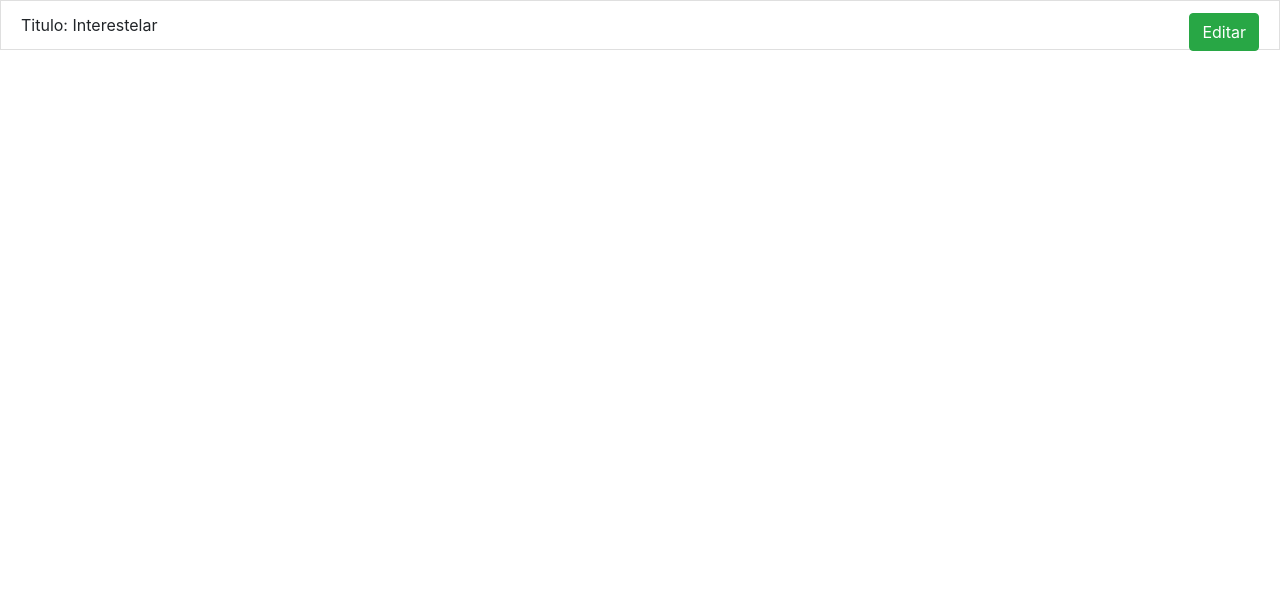
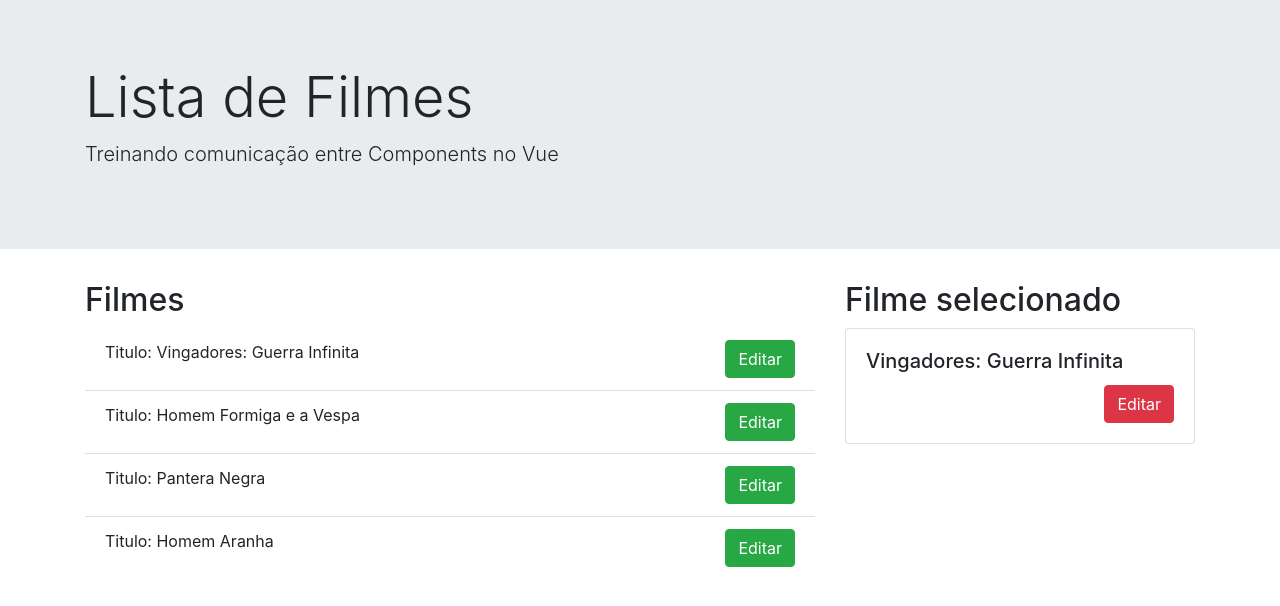
Before and after one commit to leonardo-santoz/vue-components-communication, a Vue app: page / in a window 1280 px wide. Shown: the top 606 px of the page. Built offline with nearby package versions, Linux system fonts and the light colour scheme.

Commit message:
removendo codigo desnecessario

```diff
--- a/public/index.html
+++ b/public/index.html
@@ -1,20 +1,24 @@
 <!DOCTYPE html>
 <html lang="en">
+
 <head>
   <meta charset="utf-8">
   <meta http-equiv="X-UA-Compatible" content="IE=edge">
   <meta name="viewport" content="width=device-width,initial-scale=1.0">
   <link rel="icon" href="<%= BASE_URL %>favicon.ico">
-    <link rel="stylesheet" href="https://cdn.jsdelivr.net/npm/bootstrap@4.5.3/dist/css/bootstrap.min.css" integrity="sha384-TX8t27EcRE3e/ihU7zmQxVncDAy5uIKz4rEkgIXeMed4M0jlfIDPvg6uqKI2xXr2" crossorigin="anonymous">
+  <link rel="stylesheet" href="https://cdn.jsdelivr.net/npm/bootstrap@4.5.3/dist/css/bootstrap.min.css"
+    integrity="sha384-TX8t27EcRE3e/ihU7zmQxVncDAy5uIKz4rEkgIXeMed4M0jlfIDPvg6uqKI2xXr2" crossorigin="anonymous">
   <title><%= htmlWebpackPlugin.options.title %></title>
 </head>
+
 <body>
   <noscript>
-      <strong>We're sorry but <%= htmlWebpackPlugin.options.title %> doesn't work properly without JavaScript enabled. Please enable it to continue.</strong>
+    <strong>We're sorry but <%= htmlWebpackPlugin.options.title %> doesn't work properly without JavaScript enabled.
+      Please enable it to continue.</strong>
   </noscript>
   <div id="app">
-      <filmes-lista-iten filme-titulo="Interestelar" ></filmes-lista-iten>
   </div>
   <!-- built files will be auto injected -->
 </body>
+
 </html>
--- a/src/components/FilmesLista.vue
+++ b/src/components/FilmesLista.vue
@@ -4,9 +4,9 @@
     <div class="col-8">
         <h2>Filmes</h2>
 
-        <div class="list-group list-group-flush">
+        <ul class="list-group list-group-flush">
             <FilmesListaIten v-for="(filme, index) in filmes" :key="index" :filmeTitulo="filme" />
-        </div>
+        </ul>
     </div>
 
     <!-- coluna 2 -->
--- a/src/components/FilmesListaIten.vue
+++ b/src/components/FilmesListaIten.vue
@@ -13,8 +13,5 @@ export default {
             return `Titulo: ${this.filmeTitulo}`;
         },
     },
-    created() {
-        console.log("Filme titulo: ", this.filmeTitulo);
-    },
 };
 </script>
--- a/src/main.js
+++ b/src/main.js
@@ -1,12 +1,8 @@
 import Vue from 'vue'
-// import App from './App.vue'
-
-import FilmesListaIten from './components/FilmesListaIten'
+import App from './App.vue'
 
 Vue.config.productionTip = false
 
 new Vue({
-  components: {
-    FilmesListaIten
-  }
+  render: h => h(App),
 }).$mount('#app')
--- a/vue.config.js
+++ /dev/null
@@ -1,3 +0,0 @@
-module.exports = {
-    runtimeCompiler: true
-}
```
Lines whose indentation alone changed are shown as unchanged.
